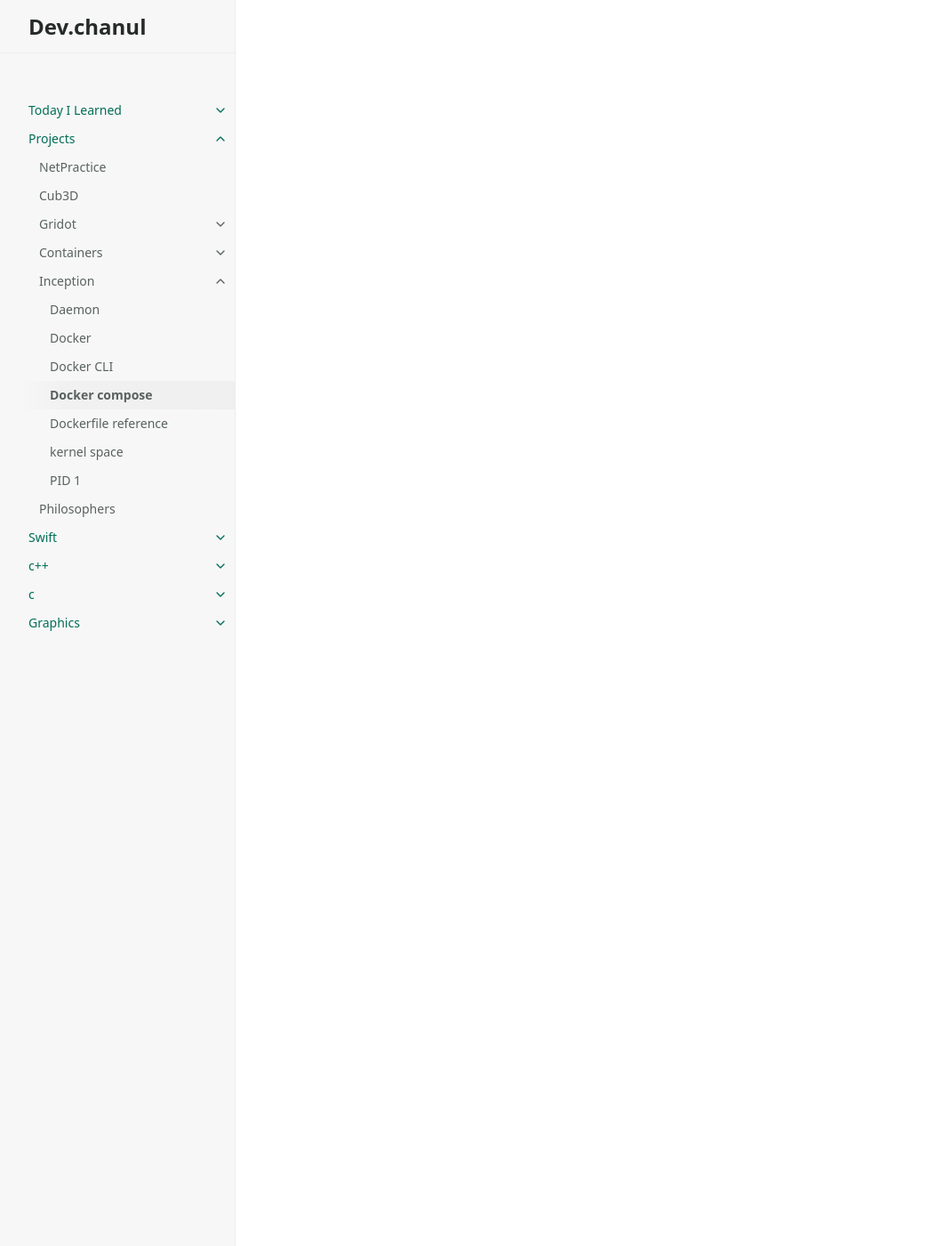
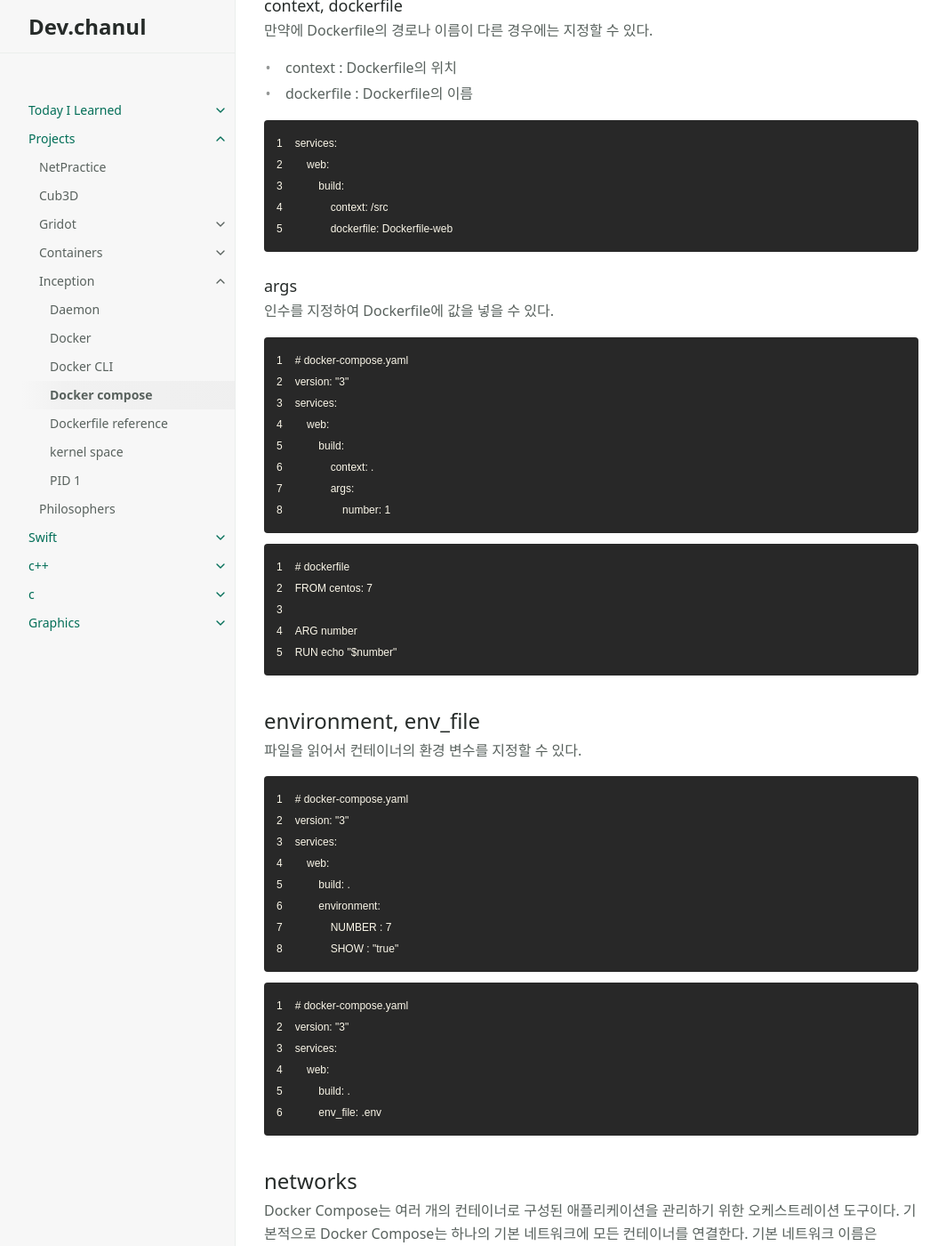
Before and after one commit to PCHANUL/TIL, a Jekyll site: the page built from docs/projects/Inception/docker_compose.md, in a window 1280 px wide and 1400 px high, scrolled down 5259 px. Shown: the whole window at 89% size, without its empty margins (107-1171 px from the left). Built offline with Jekyll 4.4.1, drawn with Linux system fonts in a browser that asks for light colours; some of the changed text lies outside the part shown.

Commit message:
Add 221214

````diff
--- a/docs/projects/Inception/docker_compose.md
+++ b/docs/projects/Inception/docker_compose.md
@@ -15,6 +15,17 @@ permalink: /docs/projects/Inception/docker_compose
   * [변수 지원 및 환경 간 컴포지션 이동](#변수-지원-및-환경-간-컴포지션-이동)
 * [The Compose application model](#the-compose-application-model)
   * [example](#example)
+* [Docker Compose 문법](#docker-compose-문법)
+  * [version](#version)
+  * [image](#image)
+  * [build](#build)
+    * [context, dockerfile](#context-dockerfile)
+    * [args](#args)
+  * [environment, env\_file](#environment-env_file)
+  * [networks](#networks)
+    * [사용자 정의 네트워크 지정](#사용자-정의-네트워크-지정)
+  * [ports](#ports)
+  * [expose](#expose)
 
 
 # Docker Compose
@@ -152,3 +163,133 @@ networks:
   front-tier: {}
   back-tier: {}
 ```
+
+# Docker Compose 문법
+
+## version
+
+docker-compose는 버전에 따라 차이가 있기 때문에 버전을 정의하는 것이 좋다.
+
+```
+version: "3"
+```
+
+## image
+
+서비스의 베이스 이미지를 지정한다. 베이스 이미지가 로컬 환경에 없다면 Docker hub에서 다운로드하여 베이스 이미지로 사용된다.
+
+```
+services:
+    web:
+        image: centos:7
+```
+
+## build
+
+베이스 이미지를 생성하는 Dockerfile을 지정한다. 자동으로 Dockerfile을 빌드하여 베이스 이미지를 만들고 컨테이너를 실행한다.
+
+```
+# docker-compose.yaml
+services:
+    web:
+        build: .
+```
+
+```
+# Dockerfile
+FROM centos:7
+```
+
+### context, dockerfile
+
+만약에 Dockerfile의 경로나 이름이 다른 경우에는 지정할 수 있다.
+- context : Dockerfile의 위치
+- dockerfile : Dockerfile의 이름
+
+```
+services:
+    web:
+        build:
+            context: /src
+            dockerfile: Dockerfile-web
+```
+
+### args
+
+인수를 지정하여 Dockerfile에 값을 넣을 수 있다.
+
+```
+# docker-compose.yaml
+version: "3"
+services:
+    web:
+        build:
+            context: .
+            args:
+                number: 1
+```
+
+```
+# dockerfile
+FROM centos: 7
+
+ARG number
+RUN echo "$number"
+```
+
+## environment, env_file
+
+파일을 읽어서 컨테이너의 환경 변수를 지정할 수 있다.
+
+```
+# docker-compose.yaml
+version: "3"
+services:
+    web:
+        build: .
+        environment:
+            NUMBER : 7
+            SHOW : "true"
+```
+
+```
+# docker-compose.yaml
+version: "3"
+services:
+    web:
+        build: .
+        env_file: .env
+```
+
+## networks
+
+Docker Compose는 여러 개의 컨테이너로 구성된 애플리케이션을 관리하기 위한 오케스트레이션 도구이다. 기본적으로 Docker Compose는 하나의 기본 네트워크에 모든 컨테이너를 연결한다. 기본 네트워크 이름은 docker-compose.yml 파일이 위치한 디렉토리 이름 뒤에 _default가 붙는다. `docker network ls` 명령어로 기본 네트워크를 확인할 수 있다.
+
+### 사용자 정의 네트워크 지정
+
+docker-compose.yml 파일에 networks 항목에 새로운 네트워크를 명시하여 컨테이너를 연결할 수 있다.
+
+```
+services:
+  web:
+    build: .
+    ports:
+      - "8000:8000"
+    networks:
+      - new-net
+  db:
+    image: postgres
+    ports:
+      - "8001:5432"
+networks:
+  new-net:
+    driver: bridge
+```
+
+## ports
+
+service의 ports에 "host:container" 또는 "container"로 명시하여 호스트 포트와 컨테이너 포트를 구분하는 것이 중요하다. container 포트는 서비스 네트워크를 위해 사용되고, host 포트가 정의되면 외부에서도 서비스에 접근할 수 있다.
+
+## expose
+
+expose는 host OS에 포트를 공개하지 않고, 컨테이너에만 포트를 공개한다. host OS와 직접 연결되지 않고, 링크 등으로 연결된 컨테이너 간의 통신이 필요한 경우에 사용된다.
````
Also changed, not shown: README.md (+93 -0 lines).
